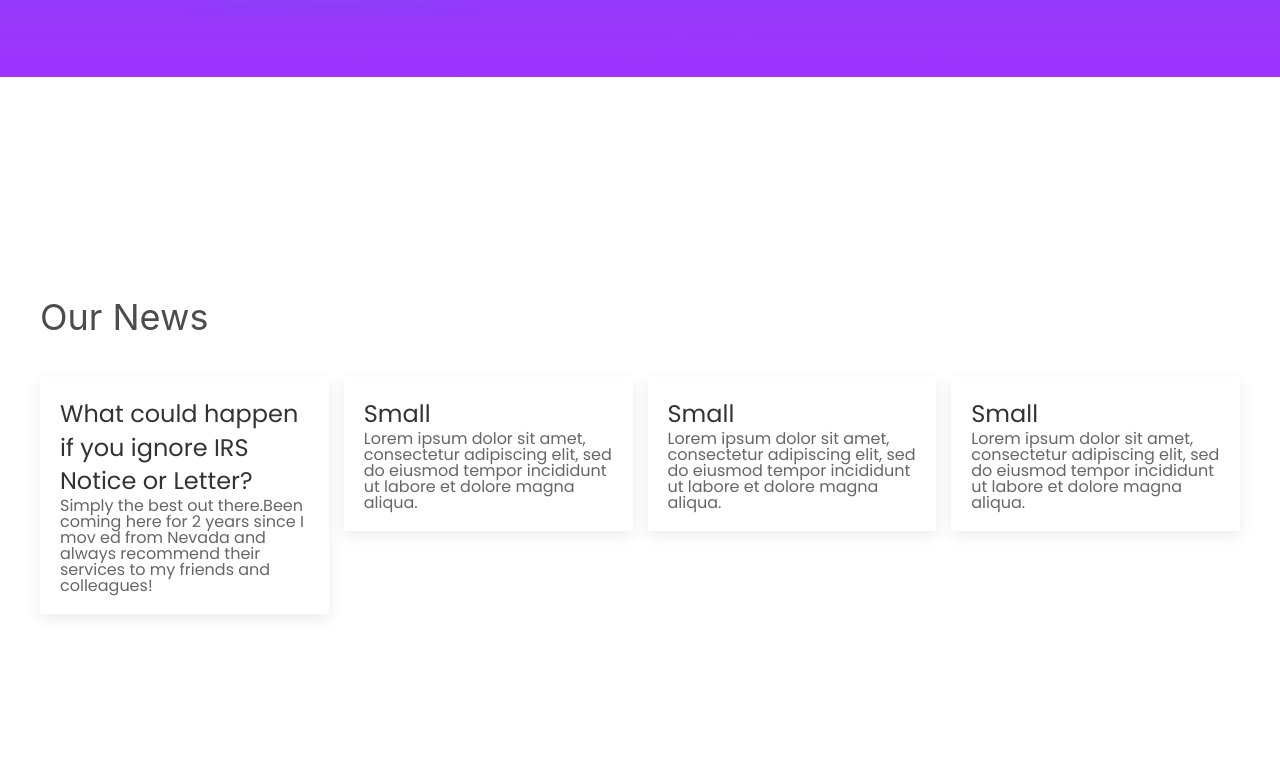
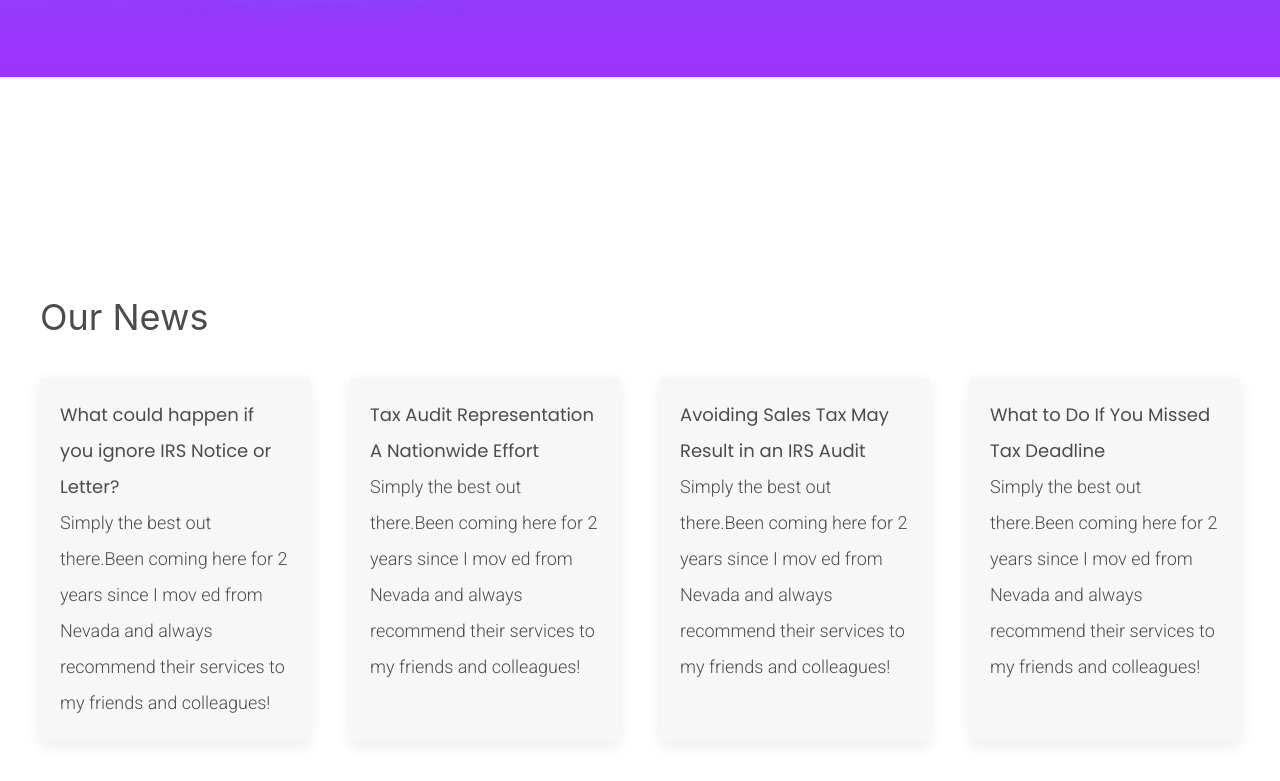
Before and after one commit to rpmdevcity/masteraudit, a plain HTML site: page index.html in a window 1280 px wide. Shown: the part 3478-4259 px from the top of the page. Drawn offline with Linux system fonts and the light colour scheme.

Commit message:
made screen 6 news

```diff
--- a/css/style.scss
+++ b/css/style.scss
@@ -366,17 +366,28 @@ box-shadow: 0 39px 56.4px 3.6px rgba(47, 145, 222, 0.24);
 		line-height: 80px;
 	}
 
-	.namOnCard{
-		color: white;
-		font-size: 18px;
-		font-weight: 400;
-		line-height: 30px;
-		margin-top: 40px;
-		margin-left: 40px;
-		text-align: left;
+	.newsCard{
+
+		.uk-card{
+			background-color: #f7f7f7;
+			border-radius: 5px;
+		}
+
+		h3{
+			color: #4c4c4c;
+			font-size: 18px;
+			font-weight: 400;
+			line-height: 36px;
+		}
+
+		p{
+			color: #4c4c4c;
+			font-family: Roboto;
+			font-size: 18px;
+			font-weight: 300;
+			line-height: 36px;
+		}
 	}
 
-	.uk-overlay-default{
-		background-image: linear-gradient(180deg, rgba( #2699db, .8) 0%, rgba(#9d31fe, .8) 100%);
-	}
+
 }
--- a/index.html
+++ b/index.html
@@ -351,33 +351,36 @@
 	<div class="uk-container">
 		<div class="uk-h2">Our News</div>
 
-		<div class="uk-child-width-1-4@s uk-grid-small" uk-grid>
+		<div class="newsCard uk-child-width-1-4@s uk-grid-match" uk-grid>
 
 			<div>
 					<div class="uk-card uk-card-default uk-card-small uk-card-body">
 							<h3 class="uk-card-title">What could happen if you ignore IRS Notice or Letter?</h3>
+							<p>Simply the best out there.Been coming here for 2 years since I mov ed from Nevada and always recommend their services to my friends and colleagues!</p>
+
+
+					</div>
+
+			</div>
+
+			<div>
+					<div class="uk-card uk-card-default uk-card-small uk-card-body">
+							<h3 class="uk-card-title">Tax Audit Representation 	A Nationwide Effort</h3>
 							<p>Simply the best out there.Been coming here for 2 years since I mov ed from Nevada and always recommend their services to my friends and colleagues!</p>
 					</div>
 			</div>
 
 			<div>
 					<div class="uk-card uk-card-default uk-card-small uk-card-body">
-							<h3 class="uk-card-title">Small</h3>
-							<p>Lorem ipsum dolor sit amet, consectetur adipiscing elit, sed do eiusmod tempor incididunt ut labore et dolore magna aliqua.</p>
+							<h3 class="uk-card-title">Avoiding Sales Tax May Result in an IRS Audit</h3>
+							<p>Simply the best out there.Been coming here for 2 years since I mov ed from Nevada and always recommend their services to my friends and colleagues!</p>
 					</div>
 			</div>
 
 			<div>
 					<div class="uk-card uk-card-default uk-card-small uk-card-body">
-							<h3 class="uk-card-title">Small</h3>
-							<p>Lorem ipsum dolor sit amet, consectetur adipiscing elit, sed do eiusmod tempor incididunt ut labore et dolore magna aliqua.</p>
-					</div>
-			</div>
-
-			<div>
-					<div class="uk-card uk-card-default uk-card-small uk-card-body">
-							<h3 class="uk-card-title">Small</h3>
-							<p>Lorem ipsum dolor sit amet, consectetur adipiscing elit, sed do eiusmod tempor incididunt ut labore et dolore magna aliqua.</p>
+							<h3 class="uk-card-title">What to Do If You Missed Tax Deadline</h3>
+							<p>Simply the best out there.Been coming here for 2 years since I mov ed from Nevada and always recommend their services to my friends and colleagues!</p>
 					</div>
 			</div>
 
```
Also changed, not shown: css/style.css, 1 other file.
